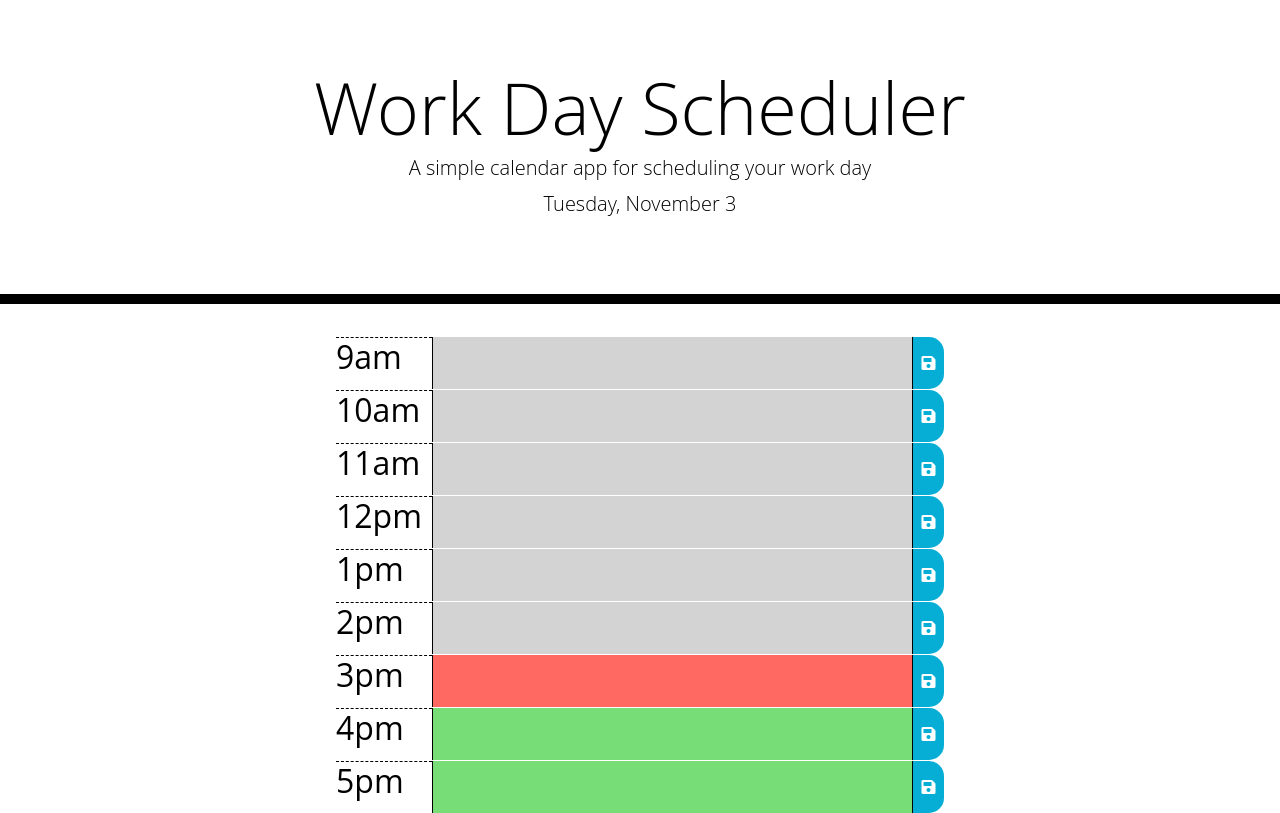
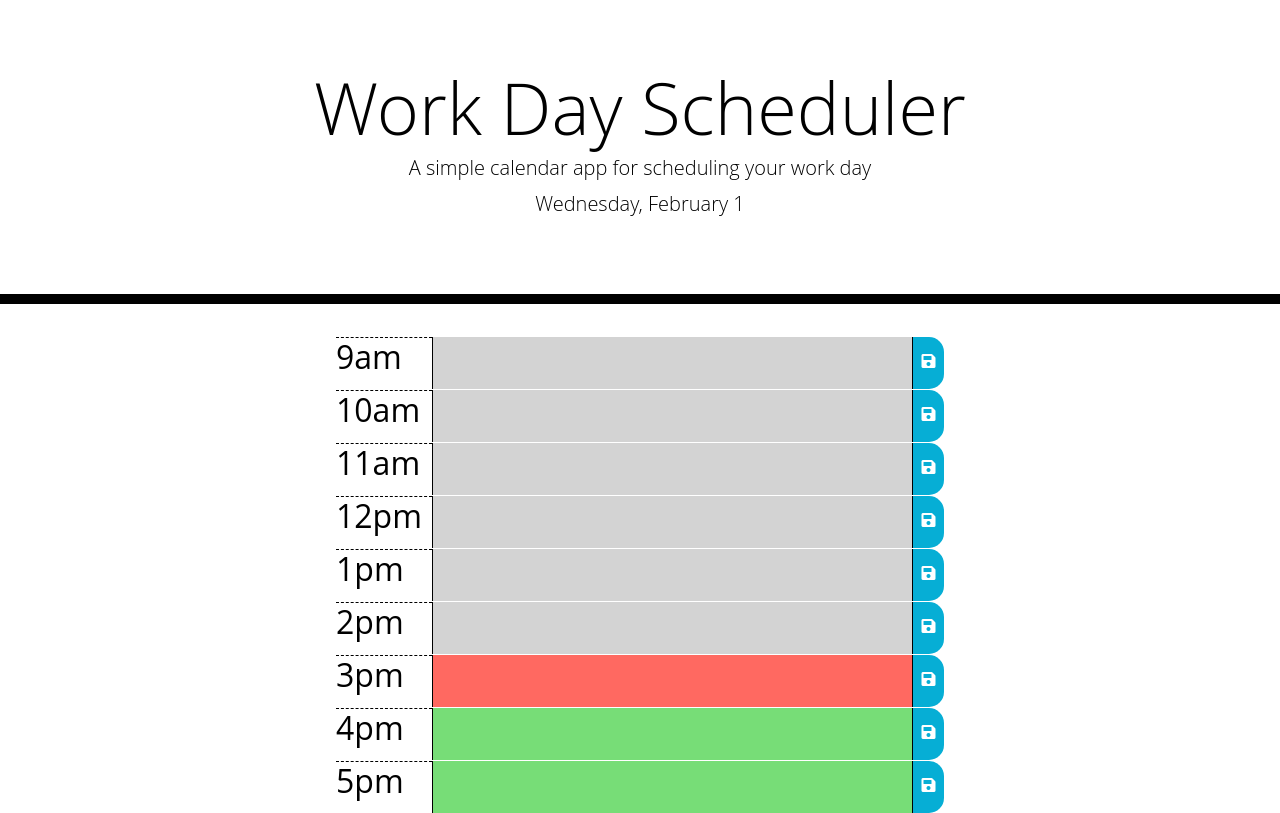
Before and after one commit to taycrawshaw/Daily-Planner-App, a plain HTML site: page index.html in a window 1280 px wide. Drawn offline with nearby package versions, Linux system fonts and the light colour scheme.

Commit message:
fixed bug reading moment api wrong;

```diff
--- a/assets/css/style.css
+++ b/assets/css/style.css
@@ -80,6 +80,6 @@ justify-content: center;
 .fa-save {
 display: flex;
 justify-content: center;
-align-items: center;
+margin-top: 1rem;;
 
 }
--- a/script.js
+++ b/script.js
@@ -2,7 +2,7 @@ let di
 
 let currentDay = $("#currentDay");
 let today = moment()
-var todayMain = moment("3/11/20", "DD-MM-YY").format("dddd, MMMM D ");
+var todayMain = moment().format("dddd, MMMM D ");
 
 
 
@@ -17,24 +17,25 @@ console.log(today);
 let hourNum = moment().hour();
 console.log(hourNum)
 
+
 workHours = [9, 10, 11, 12, 13, 14, 15, 16, 17];
 workHoursText = ["9am", "10am", "11am", "12pm", "1pm", "2pm", "3pm", "4pm", "5pm"];
+const main = $("main");
 
 
 
-const main = $("main");
 
 for (let i = 0; i < workHours.length; i++) {
 const row = $("<div>", {"class": "row"});
 const hourTitle = $("<h2>", {"class": "hour"}).text(workHoursText[i]);
 const memoArea = $("<textarea>", {"class": "description"});
-const saveBtn = $("<i>", {"class": "saveBtn fas fa-save"});
+const saveBtnbBox = $("<div>", {"class": "saveBtn"})
+const saveBtn = $("<i>", {"class": "fas fa-save"});
 //const textArea = $("<")
 
 
-
-row.append(hourTitle, memoArea, saveBtn);
-
+saveBtnbBox.append(saveBtn)
+row.append(hourTitle, memoArea, saveBtnbBox);
 main.append(row)
 
 
@@ -48,12 +49,10 @@ else {
 memoArea.addClass("future")
 }
 
-
-
 }
 
 
-
+memoArray = []
 
 
 /*
```
